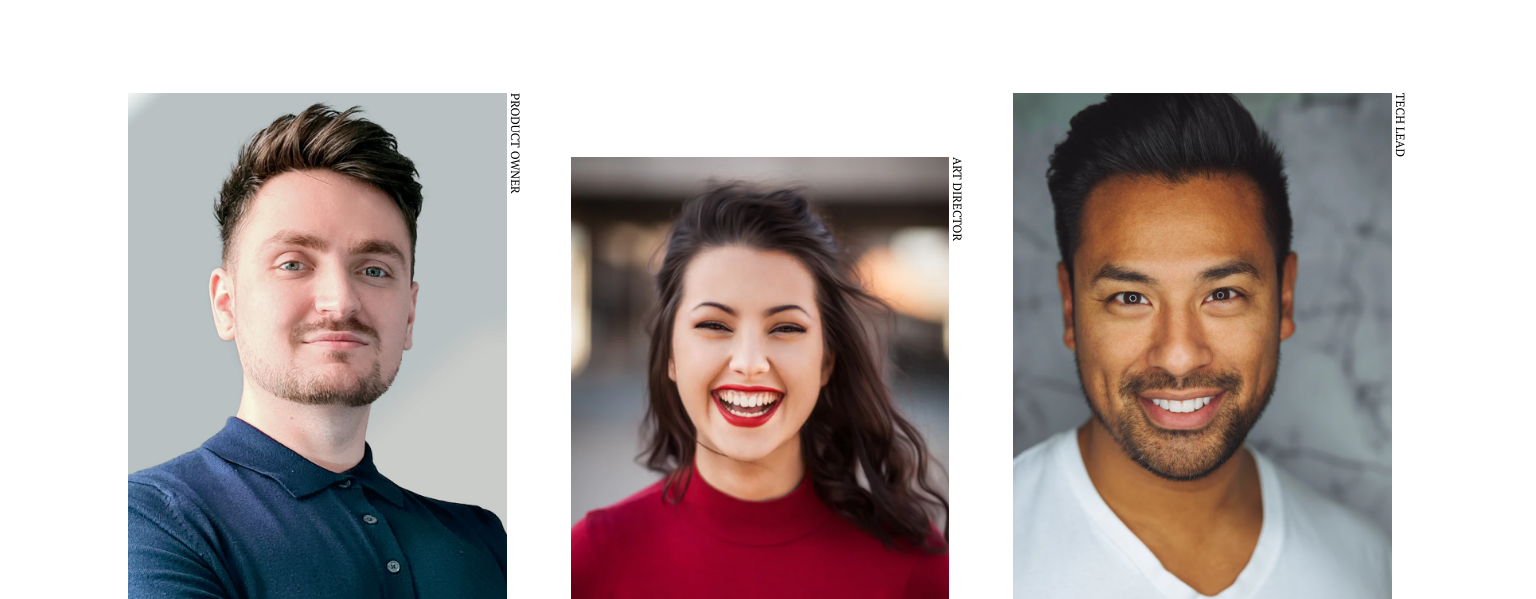
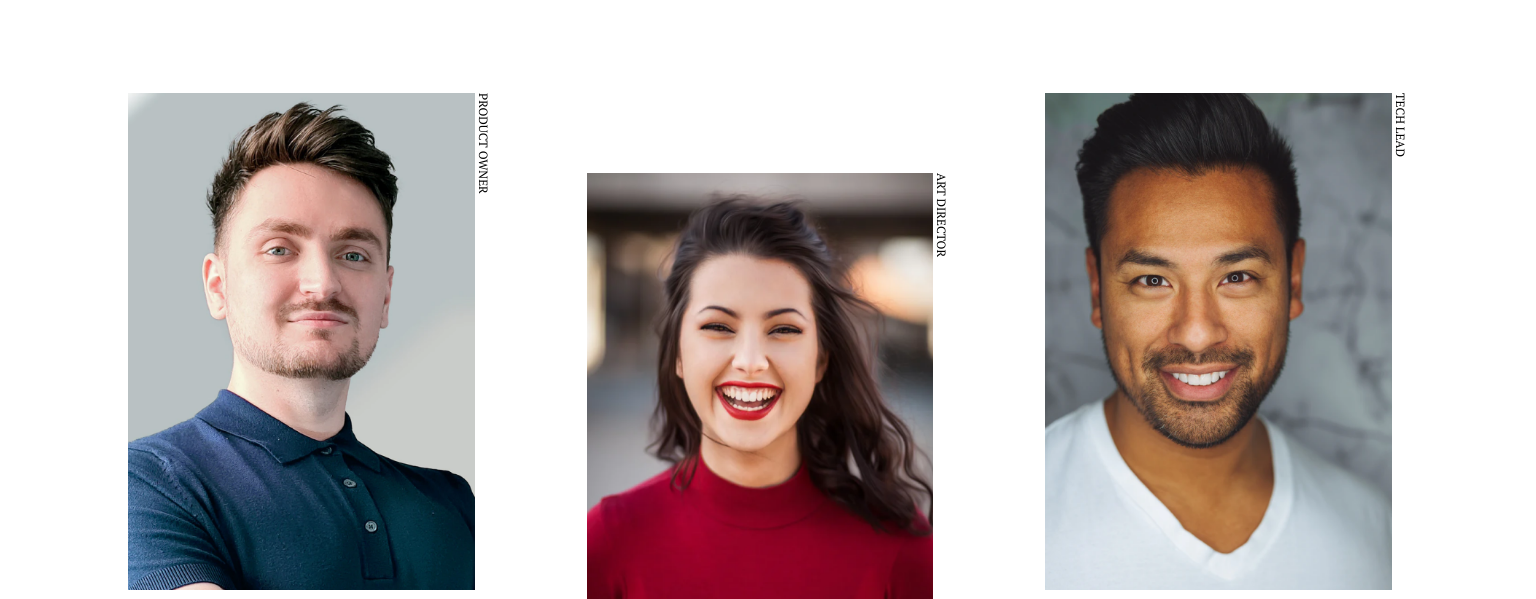
Before and after one commit to jjalbuenacabuyao/my-team-page-master, a website built with Vite: page index.html in a window 1536 px wide. Shown: the part 170-769 px from the top of the page. Built offline with nearby package versions, Linux system fonts and the light colour scheme.

Commit message:
resixed the spacing

```diff
--- a/assets/css/style.css
+++ b/assets/css/style.css
@@ -31,7 +31,7 @@
 }
 
 .gallery {
-  @apply grid grid-cols-2 grid-rows-layout gap-x-6 gap-y-4 lg:gap-x-12 lg:col-span-2;
+  @apply grid grid-cols-2 grid-rows-layout gap-x-6 gap-y-4 lg:gap-x-12 lg:col-span-2 2xl:gap-x-24;
   grid-template-areas:
   "bill ."
   ". saba"
@@ -56,6 +56,12 @@
   }
 }
 
+@media (min-width: 1536px) {
+  .gallery {
+    grid-template-rows: repeat(2, 4rem auto 4rem);
+  }
+}
+
 .gallery__person {
   @apply grid;
   grid-template-columns: auto min-content;
```
